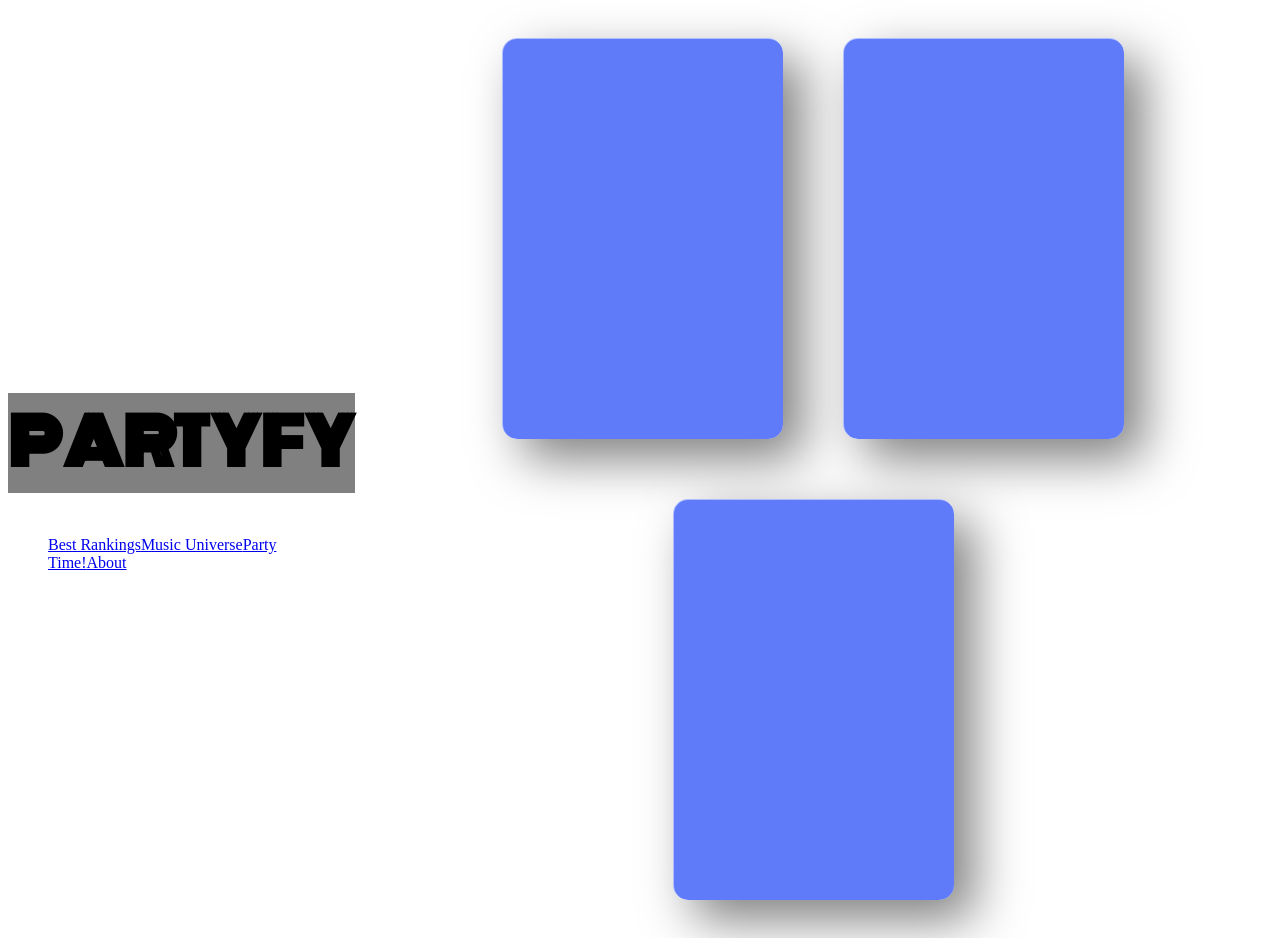
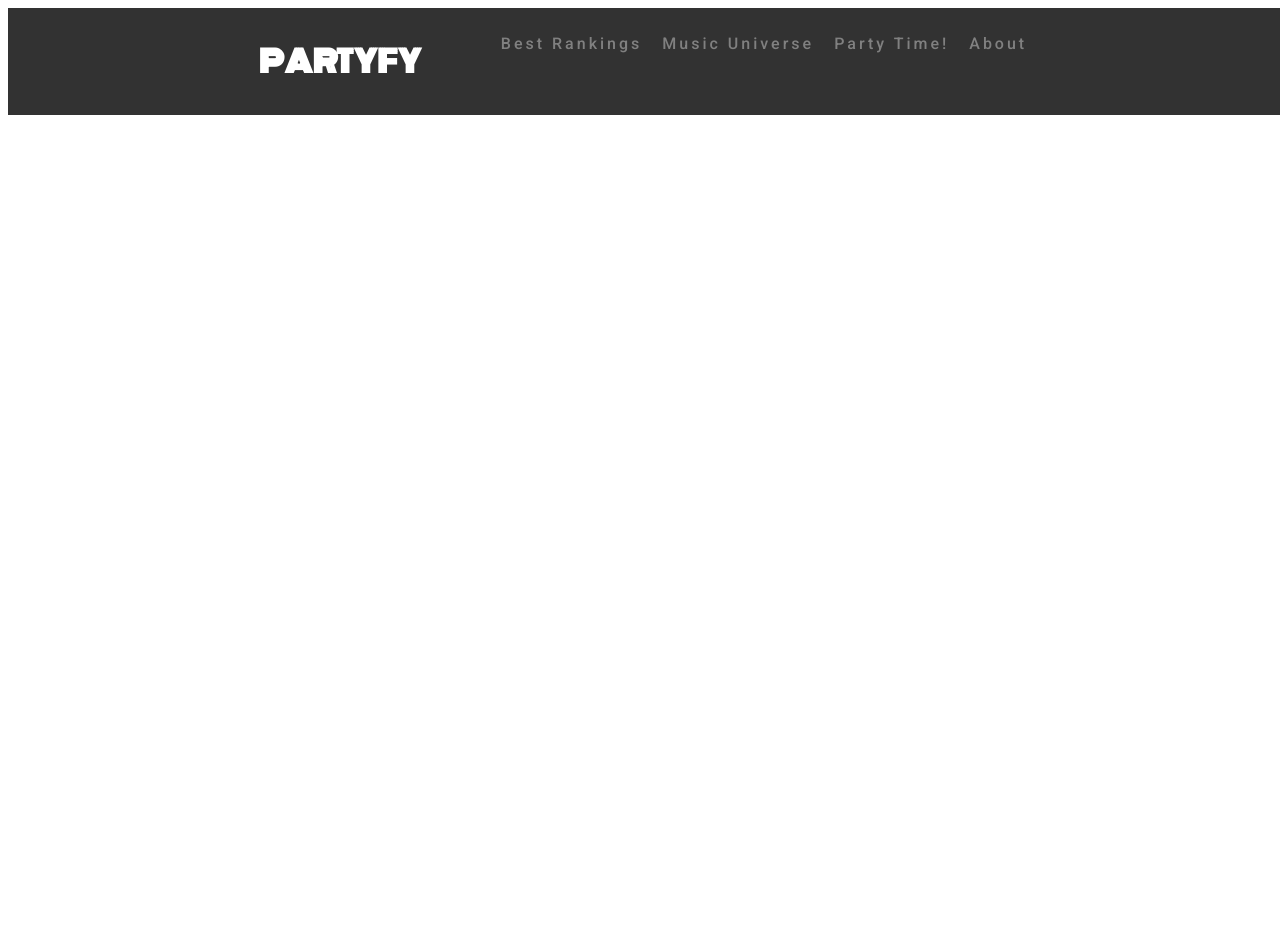
Before and after one commit to pasqualipedro/Partify, a React (Create React App) app: page / in a window 1280 px wide. After the commit the page ends 800 px from the top, so only its background shows below. Built offline with nearby package versions, Linux system fonts and the light colour scheme.

Commit message:
navbar e links com estilo e layout mvp. melhorias eventualmente serao feitas um pouco mais a frente

```diff
--- a/src/Components/CardFeature/index.js
+++ b/src/Components/CardFeature/index.js
@@ -1,21 +1,5 @@
 import React, { Component } from 'react'
 import styled from 'styled-components'
-
-const Wrapper = styled.div`
-    position: relative;
-    display: flex;
-    justify-content: center;
-    align-items: center;
-    max-width: 1200px;
-    flex-wrap: wrap;
-    z-index: 1;
-
-    margin:0 ;
-    padding: 0;
-    box-sizing: border-box;
-    font-family: 'Roboto', sans-serif;
-
-`;
 
 const Card = styled.div`
     position: relative;
@@ -78,16 +62,14 @@ const Content = styled.div`
     font-weight: 500;
     box-shadow: 0 5px 15px rgba(0, 0, 0, 0.2);
     }
-
 `;
-
 
 class CardFeature extends Component {
     state = {}
 
     render() {
         return (
-            <Wrapper>
+            <>
                 <Card>
                     <Content>
                         <h2>01</h2>
@@ -112,7 +94,7 @@ class CardFeature extends Component {
                         <a href="#">More</a>
                     </Content>
                 </Card>
-            </Wrapper>
+            </>
         )
     }
 }
--- a/src/Components/NavBar/index.js
+++ b/src/Components/NavBar/index.js
@@ -1,10 +1,36 @@
 import React from 'react';
 import PartyfyLogo from '../PartyfyLogo';
+import styled from 'styled-components';
+
+const Wrapper = styled.div`
+    display: flex;
+    justify-content: center;
+    background-color:rgb(50,50,50);
+    width: 100vw;
+    margin: 0;
+
+    ul {
+        display: flex;
+        align-itens: center;
+        justify-content: space-around;
+        letter-spacing: 3px;
+    }
+
+    il {
+        margin: 10px;
+    }
+
+    a {
+        color: grey;
+        font-family: Roboto;
+        text-decoration: none;
+    }
+`;
 
 
 function NavBar() {
     return(
-        <div className="NavBar" >
+        <Wrapper>
             <PartyfyLogo />
             <ul>
                 <il><a href="url">Best Rankings</a></il>
@@ -12,7 +38,7 @@ function NavBar() {
                 <il><a href="url">Party Time!</a></il>
                 <il><a href="url">About</a></il>
             </ul>
-        </div>
+        </Wrapper>
     )
 }
 
--- a/src/Components/PartyfyLogo/index.js
+++ b/src/Components/PartyfyLogo/index.js
@@ -3,17 +3,16 @@ import styled from 'styled-components';
 
 
 const Logo = styled.h1`
-    width: 100%;
-    background: grey;
+    max-width: 250px;
+    width: 15vw;
+${'' /*     background: blue; */}
+    font-size: 15px;
     font-family: 'Monoton';
-    font-weight: light;
-    font-height:0.32em;
+    font-weight: normal;
+    padding: 0px;
+    color: white;
 `;
 
-/*
-font-family: 'Monoton', cursive;
-font-family: 'Roboto', sans-serif;
-*/
 
 function PartyfyLogo() {
     return(
--- a/src/Views/App.js
+++ b/src/Views/App.js
@@ -8,7 +8,7 @@ import CardFeature from '../Components/CardFeature';
 font-family: 'Roboto', sans-serif; */
 
 
-const AppStyle = styled.div`
+const CardFeaturesList = styled.div`
   display: flex;
   justify-content: center;
   align-items: center;
@@ -20,10 +20,12 @@ const AppStyle = styled.div`
 
 function App() {
   return (
-    <AppStyle >
-      <NavBar/>
-      <CardFeature/>
-    </AppStyle>
+    <React.Fragment>
+      <NavBar />
+      {/* <CardFeaturesList>
+        <CardFeature />
+      </CardFeaturesList> */}
+    </React.Fragment>
   );
 }
 
```
Also changed, not shown: src/Components/CardFeature/CardFeature.css (deleted, +0 -87 lines), src/Components/NavBar/NavBar.css (added).
